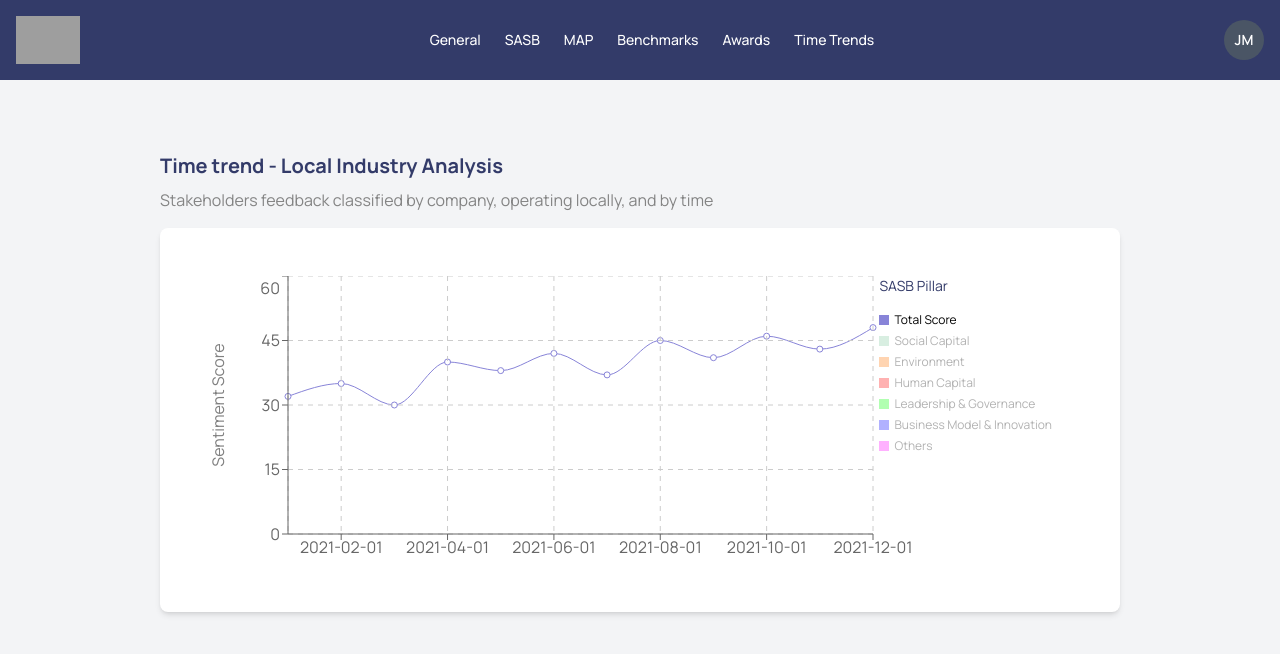
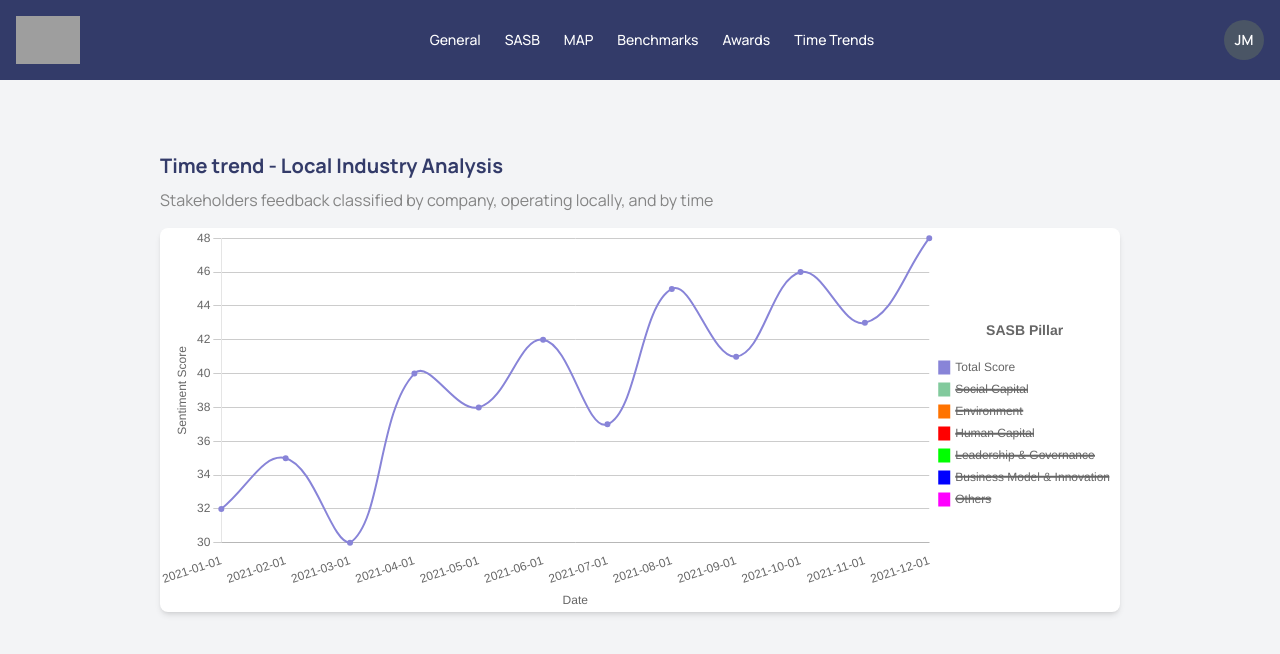
Before and after one commit to SSIndex/MonitorPOC, a Next.js app in the folder monitor/: page /time-trends in a window 1280 px wide. Shown: the top 654 px of the page. Built offline with nearby package versions, Linux system fonts and the light colour scheme; grey boxes are pictures that could not be loaded.

Commit message:
feat(box_plot_v3): ADD box plot v3 component and minor changes

```diff
--- a/monitor/src/_components/box_plot_v3.tsx
+++ b/monitor/src/_components/box_plot_v3.tsx
@@ -100,7 +100,7 @@ const options = {
 
 export default function ChartJsBoxPlot() {
   return (
-    <div className="bg-white rounded-lg shadow-md mt-4 p-12 h-96">
+    <div className="bg-white rounded-lg shadow-md h-96">
       <Chart
         type="boxplot" // Use the boxplot type from the plugin
         data={data}
--- /dev/null
+++ b/monitor/src/_components/line_chart_chartjs.tsx
@@ -0,0 +1,226 @@
+"use client";
+
+import React from "react";
+import {
+  Chart as ChartJS,
+  CategoryScale,
+  LinearScale,
+  PointElement,
+  LineElement,
+  Tooltip,
+  Legend,
+} from "chart.js";
+import { Line } from "react-chartjs-2";
+
+// Register Chart.js components
+ChartJS.register(
+  CategoryScale,
+  LinearScale,
+  PointElement,
+  LineElement,
+  Tooltip,
+  Legend,
+);
+
+// Data from your example
+const data = [
+  {
+    date: "2021-01-01",
+    totalScore: 32,
+    socialCapital: 20,
+    environment: 12,
+    humanCapital: 10,
+    leadershipAndGovernance: 15,
+    businessModelAndInnovation: 18,
+    others: 10,
+  },
+  {
+    date: "2021-02-01",
+    totalScore: 35,
+    socialCapital: 22,
+    environment: 15,
+    humanCapital: 12,
+    leadershipAndGovernance: 18,
+    businessModelAndInnovation: 20,
+    others: 10,
+  },
+  {
+    date: "2021-03-01",
+    totalScore: 30,
+    socialCapital: 19,
+    environment: 14,
+    humanCapital: 11,
+    leadershipAndGovernance: 17,
+    businessModelAndInnovation: 18,
+    others: 9,
+  },
+  {
+    date: "2021-04-01",
+    totalScore: 40,
+    socialCapital: 25,
+    environment: 18,
+    humanCapital: 15,
+    leadershipAndGovernance: 20,
+    businessModelAndInnovation: 22,
+    others: 10,
+  },
+  {
+    date: "2021-05-01",
+    totalScore: 38,
+    socialCapital: 24,
+    environment: 17,
+    humanCapital: 14,
+    leadershipAndGovernance: 19,
+    businessModelAndInnovation: 21,
+    others: 9,
+  },
+  {
+    date: "2021-06-01",
+    totalScore: 42,
+    socialCapital: 26,
+    environment: 19,
+    humanCapital: 16,
+    leadershipAndGovernance: 21,
+    businessModelAndInnovation: 23,
+    others: 10,
+  },
+  {
+    date: "2021-07-01",
+    totalScore: 37,
+    socialCapital: 22,
+    environment: 16,
+    humanCapital: 14,
+    leadershipAndGovernance: 18,
+    businessModelAndInnovation: 20,
+    others: 9,
+  },
+  {
+    date: "2021-08-01",
+    totalScore: 45,
+    socialCapital: 28,
+    environment: 21,
+    humanCapital: 18,
+    leadershipAndGovernance: 23,
+    businessModelAndInnovation: 26,
+    others: 11,
+  },
+  {
+    date: "2021-09-01",
+    totalScore: 41,
+    socialCapital: 25,
+    environment: 20,
+    humanCapital: 17,
+    leadershipAndGovernance: 21,
+    businessModelAndInnovation: 23,
+    others: 10,
+  },
+  {
+    date: "2021-10-01",
+    totalScore: 46,
+    socialCapital: 27,
+    environment: 22,
+    humanCapital: 19,
+    leadershipAndGovernance: 24,
+    businessModelAndInnovation: 27,
+    others: 11,
+  },
+  {
+    date: "2021-11-01",
+    totalScore: 43,
+    socialCapital: 26,
+    environment: 21,
+    humanCapital: 18,
+    leadershipAndGovernance: 22,
+    businessModelAndInnovation: 25,
+    others: 10,
+  },
+  {
+    date: "2021-12-01",
+    totalScore: 48,
+    socialCapital: 30,
+    environment: 24,
+    humanCapital: 20,
+    leadershipAndGovernance: 26,
+    businessModelAndInnovation: 29,
+    others: 12,
+  },
+];
+
+// Line definitions
+const lines = [
+  { dataKey: "totalScore", stroke: "#8884d8", name: "Total Score" },
+  { dataKey: "socialCapital", stroke: "#82ca9d", name: "Social Capital" },
+  { dataKey: "environment", stroke: "#ff7300", name: "Environment" },
+  { dataKey: "humanCapital", stroke: "#ff0000", name: "Human Capital" },
+  {
+    dataKey: "leadershipAndGovernance",
+    stroke: "#00ff00",
+    name: "Leadership & Governance",
+  },
+  {
+    dataKey: "businessModelAndInnovation",
+    stroke: "#0000ff",
+    name: "Business Model & Innovation",
+  },
+  { dataKey: "others", stroke: "#ff00ff", name: "Others" },
+];
+
+// Prepare Chart.js data (all lines included, visibility controlled by hidden property)
+const chartData = {
+  labels: data.map((d) => d.date),
+  datasets: lines.map((line) => ({
+    label: line.name,
+    data: data.map((d) => d[line.dataKey as keyof (typeof data)[0]]),
+    borderColor: line.stroke,
+    backgroundColor: line.stroke,
+    borderWidth: 2,
+    fill: false,
+    tension: 0.4, // Matches Recharts "monotone" curve
+    pointRadius: 2,
+    hidden: line.dataKey !== "totalScore", // Only "totalScore" visible initially
+  })),
+};
+
+// Chart.js options
+const options = {
+  responsive: true,
+  maintainAspectRatio: false,
+  plugins: {
+    legend: {
+      position: "right" as const, // Legend on the right
+      labels: {
+        boxWidth: 10,
+        font: { size: 12 },
+      },
+      title: {
+        display: true,
+        text: "SASB Pillar",
+        padding: { bottom: 10 },
+        font: { size: 14, weight: "bold" },
+      },
+      // Use default Chart.js toggle behavior (no custom onClick)
+    },
+    tooltip: {
+      enabled: true,
+    },
+  },
+  scales: {
+    x: {
+      title: { display: true, text: "Date" },
+      grid: { display: false },
+    },
+    y: {
+      title: { display: true, text: "Sentiment Score" },
+      grid: { borderDash: [5, 5], color: "#ccc" },
+    },
+  },
+//   hover: { mode: "index", intersect: false },
+};
+
+export default function TimeTrendsLineChart() {
+  return (
+    <div className="h-96">
+      <Line data={chartData} options={options} />
+    </div>
+  );
+}
--- a/monitor/src/app/benchmarks/page.tsx
+++ b/monitor/src/app/benchmarks/page.tsx
@@ -13,7 +13,7 @@ export default function BenchmarksAnalysis() {
         Stakeholders feedback classified by company, operating locally, and by
         time
       </p>
-      <div className="bg-white rounded-lg shadow-md mt-4 p-12 h-96">
+      <div className="bg-white rounded-lg shadow-md h-96">
         <ChartJsBoxPlot />
         {/* <BoxPlotChart /> */}
         {/* <PlotlyBoxPlot /> */}
--- a/monitor/src/app/time-trends/page.tsx
+++ b/monitor/src/app/time-trends/page.tsx
@@ -3,7 +3,7 @@ import { Table } from "@/_components/table";
 import ExampleCard from "@/_components/card";
 import ExampleRadarChart from "@/_components/radar_chart";
 import ExampleBarChart from "@/_components/bar_chart";
-import TimeTrendsLineChart from "@/_components/line_chart";
+import TimeTrendsLineChart from "@/_components/line_chart_chartjs";
 
 const sasbRadarChartColumnData = [
   { header: "#", accessorKey: "id" },
@@ -230,7 +230,8 @@ export default function TimeTrendsAnalysis() {
         Stakeholders feedback classified by company, operating locally, and by
         time
       </p>
-      <div className="bg-white rounded-lg shadow-md mt-4 p-12 h-96">
+      <div className="bg-white rounded-lg shadow-md mt-4 h-96">
+        {/* <TimeTrendsLineChart /> */}
         <TimeTrendsLineChart />
       </div>
     </section>
```
